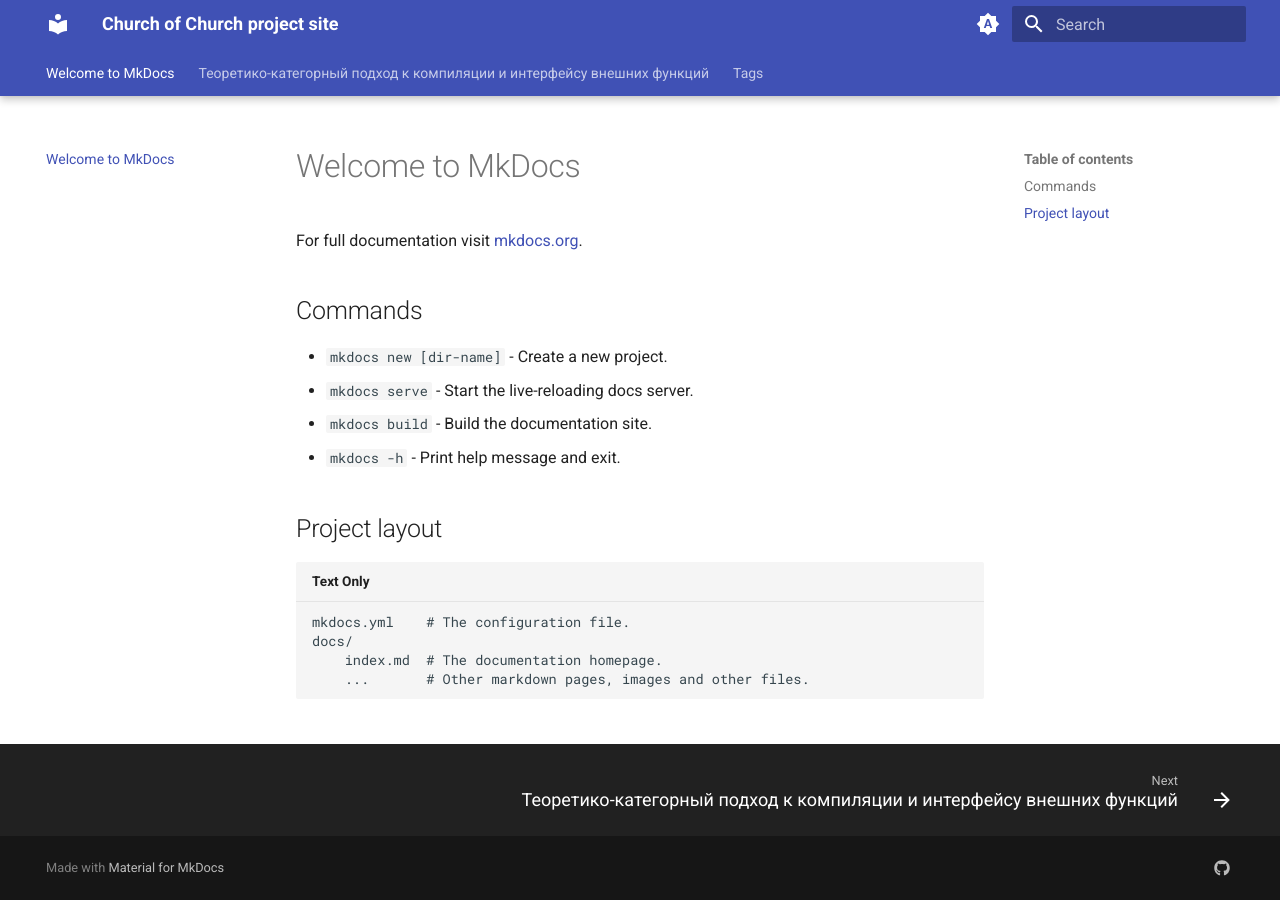
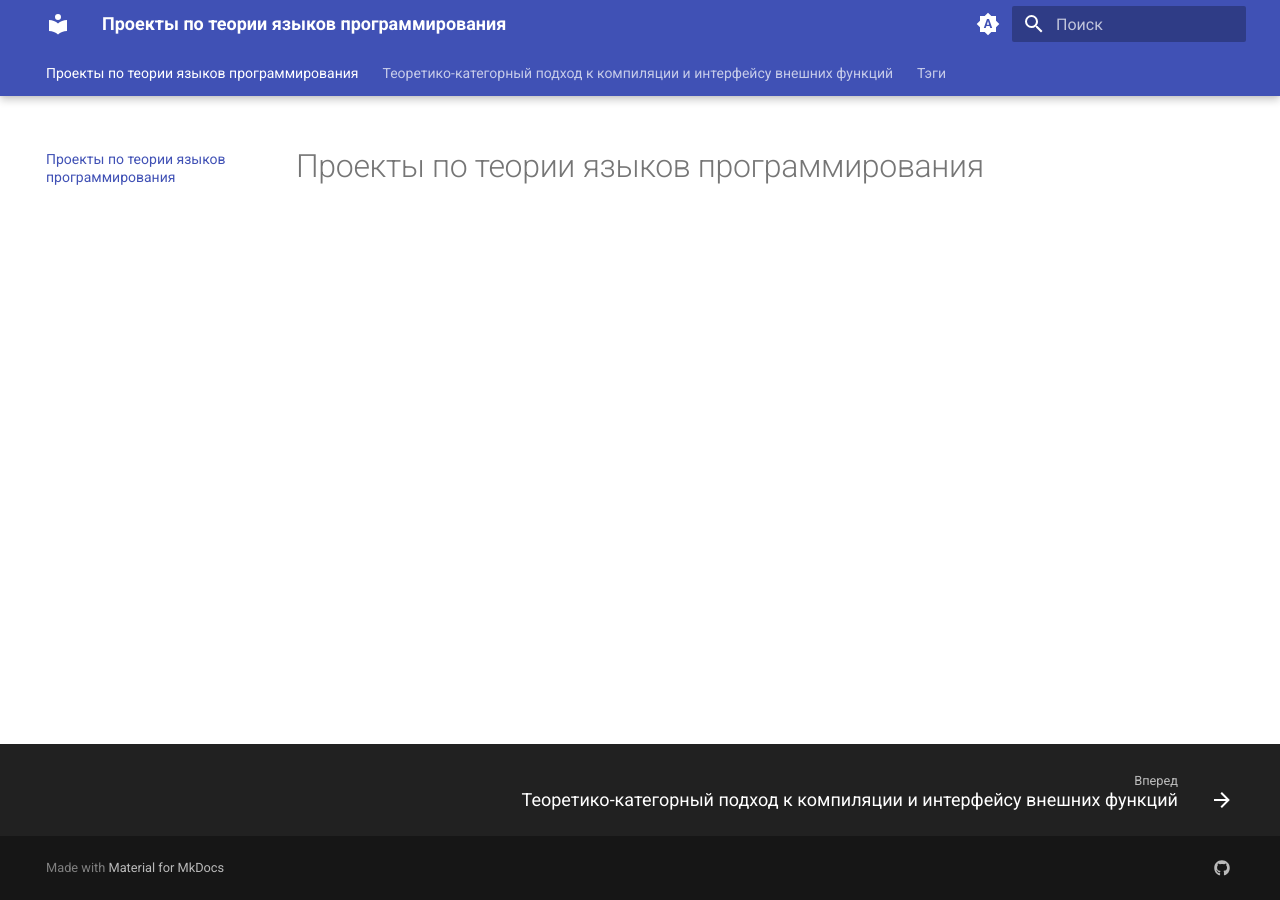
Before and after one commit to Church-of-Church-HSE/Church-of-Church-HSE.github.io, an MkDocs documentation site: the page built from docs/index.md, in a window 1280 px wide. Built offline with MkDocs 1.6.1 and Material for MkDocs 9.7.7, drawn with Linux system fonts in a browser that asks for light colours; plug-ins that fetch from the network failed and are left out.

Commit message:
translate to ru

```diff
--- a/docs/index.md
+++ b/docs/index.md
@@ -1,17 +1 @@
-# Welcome to MkDocs
-
-For full documentation visit [mkdocs.org](https://www.mkdocs.org).
-
-## Commands
-
-* `mkdocs new [dir-name]` - Create a new project.
-* `mkdocs serve` - Start the live-reloading docs server.
-* `mkdocs build` - Build the documentation site.
-* `mkdocs -h` - Print help message and exit.
-
-## Project layout
-
-    mkdocs.yml    # The configuration file.
-    docs/
-        index.md  # The documentation homepage.
-        ...       # Other markdown pages, images and other files.
+# Проекты по теории языков программирования
--- a/docs/tags.md
+++ b/docs/tags.md
@@ -1,3 +1,3 @@
-# Tags
+# Тэги
 
 <!-- material/tags -->
--- a/mkdocs.yml
+++ b/mkdocs.yml
@@ -1,5 +1,5 @@
 # yaml-language-server: $schema=https://squidfunk.github.io/mkdocs-material/schema.json
-site_name: Church of Church project site
+site_name: Проекты по теории языков программирования
 site_url: https://church-of-church-hse.github.io
 nav:
   - index.md
@@ -7,6 +7,7 @@
   - tags.md
 theme:
   name: material
+  language: ru
   features:
     - header.autohide
     - navigation.footer
@@ -19,18 +20,18 @@
     - media: "(prefers-color-scheme)"
       toggle:
         icon: material/brightness-auto
-        name: Switch to system preference
+        name: Системная тема
     - media: "(prefers-color-scheme: light)"
       scheme: default
       toggle:
         icon: material/brightness-7
-        name: Switch to light mode
+        name: Светлая тема
     - media: "(prefers-color-scheme: dark)"
       scheme: slate
       primary: black
       toggle:
         icon: material/brightness-4
-        name: Switch to dark mode
+        name: Тёмная тема
 plugins:
   - privacy
   - search
```
